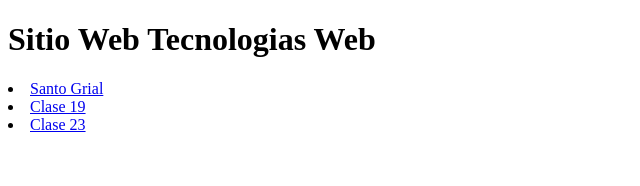
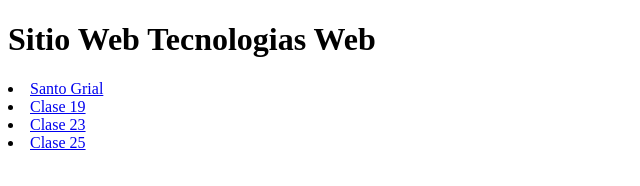
Before and after one commit to SantiagoIturriVargasUCB/sitio-web-tecnologias-web, a plain HTML site: page index.html in a window 1280 px wide. Shown: the full height of the page, 0-640 px from the left. Drawn offline with Linux system fonts and the light colour scheme.

Commit message:
clase 25

```diff
--- a/index.html
+++ b/index.html
@@ -10,5 +10,6 @@
     <li><a href="santo-grial/sant-grial.html">Santo Grial</a></li>
     <li><a href="elementos-semanticos/index.html">Clase 19</a></li>
     <li><a href="clase23_09/index.html">Clase 23</a></li>
+    <li><a href="clase_25_09/index.html">Clase 25</a></li>
 </body>
 </html>
```
